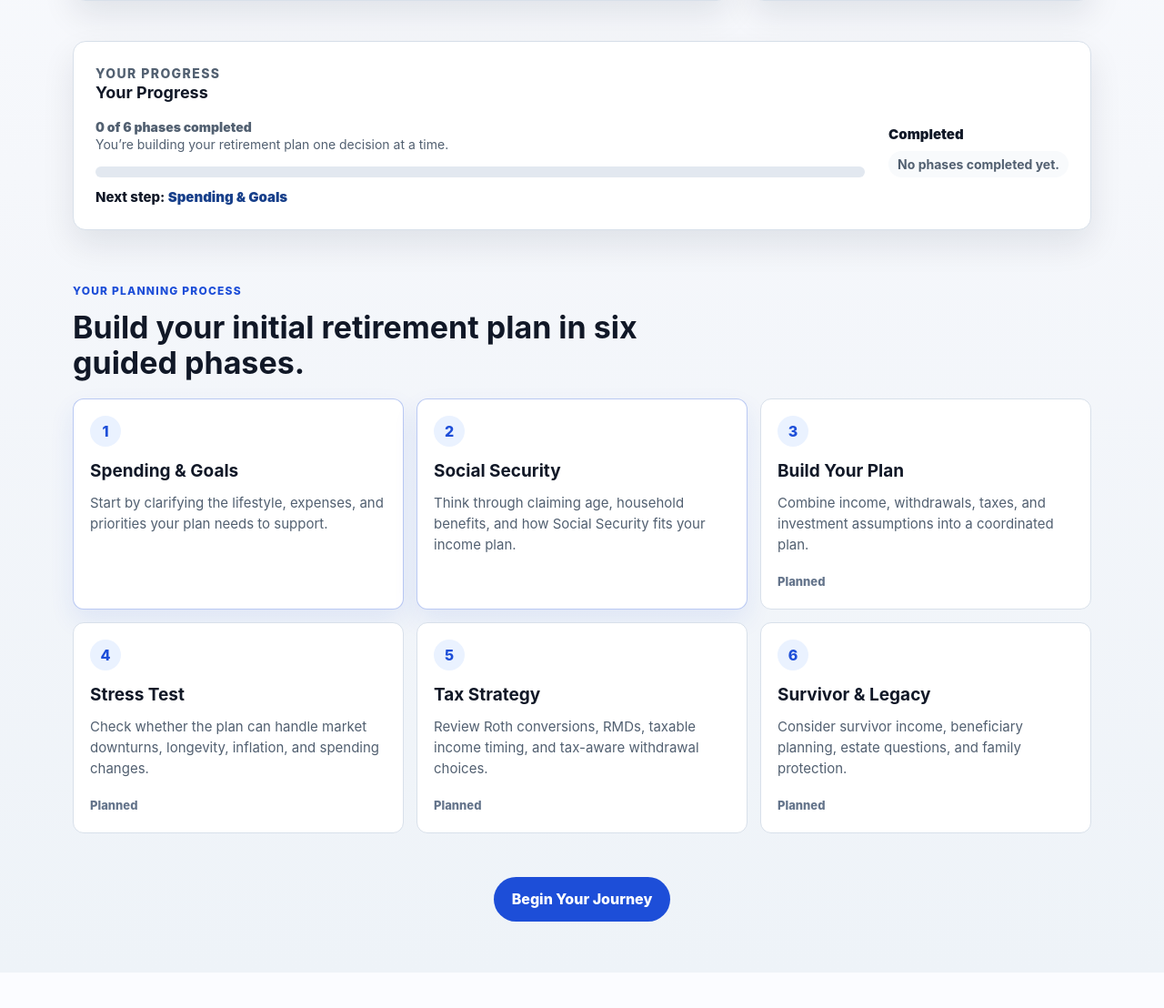
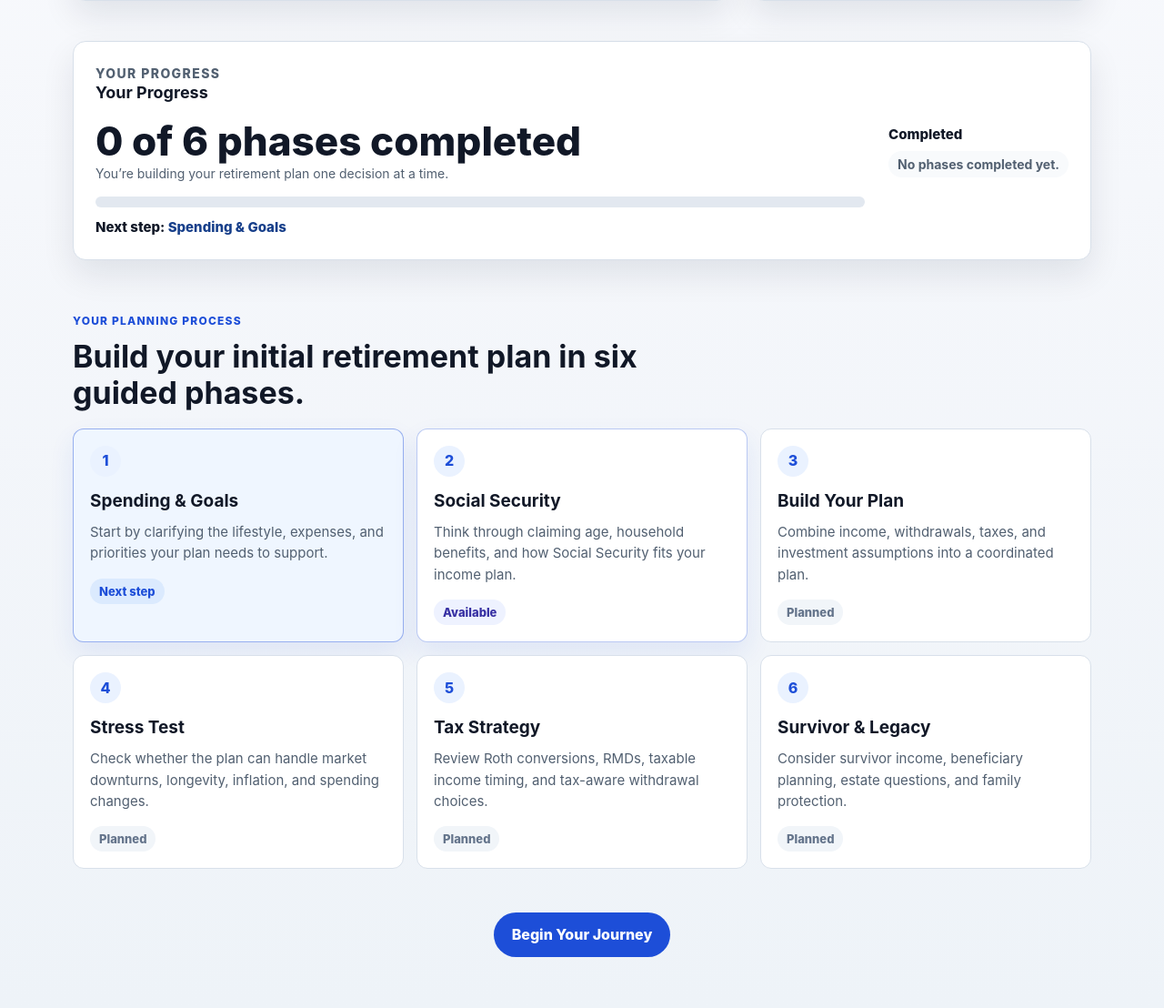
Before and after one commit to ronniebellie/xampp-php-project, a PHP site: page /journey.ronbelisle.com/index.php in a window 1280 px wide. Shown: the part 628-1736 px from the top of the page at 91% size. Before the commit the page ends 1697 px from the top, so only its background shows below. Run offline with PHP 8.4, Linux system fonts and the light colour scheme.

Commit message:
Refine Journey homepage progress states and CTAs

```diff
--- a/journey.ronbelisle.com/assets/css/journey.css
+++ b/journey.ronbelisle.com/assets/css/journey.css
@@ -326,6 +326,17 @@ h1 {
     background: #f7fdf9;
 }
 
+.phase-card.is-next-step {
+    border-color: rgba(29, 78, 216, 0.42);
+    background: #eff6ff;
+}
+
+.phase-card.is-planned {
+    border-color: var(--border);
+    background: var(--paper);
+    box-shadow: none;
+}
+
 .phase-card h3 {
     margin: 12px 0 8px;
     font-size: 19px;
@@ -347,11 +358,37 @@ h1 {
     font-weight: 850;
 }
 
-.phase-note {
+.phase-note,
+.phase-status {
     display: inline-flex;
+    align-items: center;
+    min-height: 28px;
+    padding: 4px 10px;
+    border-radius: 999px;
+    background: #f1f5f9;
+    color: #475569;
+    font-size: 13px;
+    font-weight: 850;
+}
+
+.phase-status.is-completed {
+    background: #dcfce7;
+    color: #166534;
+}
+
+.phase-status.is-next-step {
+    background: #dbeafe;
+    color: #1d4ed8;
+}
+
+.phase-status.is-available {
+    background: #eef2ff;
+    color: #3730a3;
+}
+
+.phase-status.is-planned {
+    background: #f1f5f9;
     color: #64748b;
-    font-size: 13px;
-    font-weight: 800;
 }
 
 .page-hero h1 {
@@ -861,10 +898,10 @@ h1 {
     grid-column: 1 / -1;
 }
 
-.progress-count {
-    color: var(--text);
+.journey-progress-summary .progress-count {
+    color: var(--text) !important;
     font-size: clamp(28px, 5vw, 44px);
-    font-weight: 900;
+    font-weight: 800 !important;
     line-height: 1.08;
 }
 
@@ -886,21 +923,21 @@ h1 {
     transition: width 0.2s ease;
 }
 
-.progress-next {
+.journey-progress-summary .progress-next {
     color: var(--text) !important;
     font-size: 15px !important;
-    font-weight: 850;
+    font-weight: 800 !important;
 }
 
-.progress-next span {
+.journey-progress-summary .progress-next span {
     color: var(--accent-strong);
-    font-weight: 900;
+    font-weight: 800;
 }
 
-.progress-card-completed h3 {
-    color: var(--text);
-    font-size: 15px;
-    font-weight: 900;
+.journey-progress-summary .progress-card-completed h3 {
+    color: var(--text) !important;
+    font-size: 15px !important;
+    font-weight: 800 !important;
 }
 
 .progress-card-completed {
--- a/journey.ronbelisle.com/assets/js/journey-progress.js
+++ b/journey.ronbelisle.com/assets/js/journey-progress.js
@@ -1,12 +1,12 @@
 (function () {
     var storageKey = 'rbJourneyProgressV1';
     var phases = [
-        { key: 'spending-goals', title: 'Spending & Goals', href: '/phases/spending-goals.php' },
-        { key: 'social-security', title: 'Social Security', href: '/phases/social-security.php' },
-        { key: 'build-your-plan', title: 'Build Your Plan', href: '/#build-your-plan' },
-        { key: 'stress-test', title: 'Stress Test', href: '/#stress-test' },
-        { key: 'tax-strategy', title: 'Tax Strategy', href: '/#tax-strategy' },
-        { key: 'survivor-legacy', title: 'Survivor & Legacy', href: '/#survivor-legacy' }
+        { key: 'spending-goals', title: 'Spending & Goals', href: '/phases/spending-goals.php', available: true },
+        { key: 'social-security', title: 'Social Security', href: '/phases/social-security.php', available: true },
+        { key: 'build-your-plan', title: 'Build Your Plan', href: '/#build-your-plan', available: false },
+        { key: 'stress-test', title: 'Stress Test', href: '/#stress-test', available: false },
+        { key: 'tax-strategy', title: 'Tax Strategy', href: '/#tax-strategy', available: false },
+        { key: 'survivor-legacy', title: 'Survivor & Legacy', href: '/#survivor-legacy', available: false }
     ];
 
     function readProgress() {
@@ -32,6 +32,40 @@
         return phases.find(function (phase) {
             return progress[phase.key] !== true;
         }) || null;
+    }
+
+    function recommendedAvailablePhase(progress) {
+        return phases.find(function (phase) {
+            return phase.available && progress[phase.key] !== true;
+        }) || null;
+    }
+
+    function lastAvailablePhase() {
+        var available = phases.filter(function (phase) {
+            return phase.available;
+        });
+        return available[available.length - 1] || phases[0];
+    }
+
+    function homepageCtaTarget(progress) {
+        var started = hasJourneyData(progress);
+        var recommended = recommendedAvailablePhase(progress);
+        if (!started) {
+            return {
+                href: phases[0].href,
+                label: 'Begin Your Journey'
+            };
+        }
+        if (recommended) {
+            return {
+                href: recommended.href,
+                label: 'Continue Your Journey'
+            };
+        }
+        return {
+            href: lastAvailablePhase().href,
+            label: 'Continue Your Journey'
+        };
     }
 
     function hasJourneyData(progress) {
@@ -62,7 +96,7 @@
         if (!summary) return;
 
         var completed = completedPhases(progress);
-        var recommended = recommendedPhase(progress);
+        var recommended = recommendedAvailablePhase(progress);
         var count = summary.querySelector('[data-journey-completed-count]');
         var completedList = summary.querySelector('[data-journey-completed-list]');
         var recommendedLabel = summary.querySelector('[data-journey-recommended-phase]');
@@ -105,14 +139,12 @@
         }
 
         if (recommendedLabel) {
-            recommendedLabel.textContent = recommended ? recommended.title : 'Initial Journey complete';
+            recommendedLabel.textContent = recommended ? recommended.title : 'Review Social Security';
         }
 
         if (recommendedLink) {
-            recommendedLink.href = recommended ? recommended.href : '/';
-            recommendedLink.textContent = journeyComplete
-                ? 'Review Your Retirement Plan'
-                : 'Continue Your Journey';
+            recommendedLink.href = recommended ? recommended.href : lastAvailablePhase().href;
+            recommendedLink.textContent = 'Continue Your Journey';
         }
 
         if (context) {
@@ -150,11 +182,33 @@
     }
 
     function renderPhaseStates(progress) {
+        var recommended = recommendedAvailablePhase(progress);
         document.querySelectorAll('[data-journey-phase]').forEach(function (element) {
             var key = element.getAttribute('data-journey-phase');
+            var phase = phases.find(function (item) {
+                return item.key === key;
+            });
             var complete = progress[key] === true;
             element.classList.toggle('is-complete', complete);
+            element.classList.toggle('is-next-step', !complete && recommended && recommended.key === key);
+            element.classList.toggle('is-planned', Boolean(phase && !phase.available));
             element.setAttribute('data-journey-complete', complete ? 'true' : 'false');
+            var phaseStatus = element.querySelector('[data-journey-phase-status]');
+            if (phaseStatus) {
+                if (complete) {
+                    phaseStatus.textContent = 'Completed';
+                    phaseStatus.className = 'phase-status is-completed';
+                } else if (recommended && recommended.key === key) {
+                    phaseStatus.textContent = 'Next step';
+                    phaseStatus.className = 'phase-status is-next-step';
+                } else if (phase && phase.available) {
+                    phaseStatus.textContent = 'Available';
+                    phaseStatus.className = 'phase-status is-available';
+                } else {
+                    phaseStatus.textContent = 'Planned';
+                    phaseStatus.className = 'phase-status is-planned';
+                }
+            }
             var statusElement = element.querySelector('[data-journey-record-status]');
             if (statusElement) {
                 var status = recordStatus(progress, key);
@@ -179,10 +233,12 @@
         renderSummary(progress);
         renderPhaseStates(progress);
         renderToolLaunchPanels(progress);
-        var startLink = document.querySelector('[data-journey-start-link]');
-        if (startLink) {
-            startLink.hidden = hasJourneyData(progress);
-        }
+        var ctaTarget = homepageCtaTarget(progress);
+        document.querySelectorAll('[data-journey-home-cta]').forEach(function (link) {
+            link.href = ctaTarget.href;
+            link.textContent = ctaTarget.label;
+            link.hidden = false;
+        });
     }
 
     function markComplete(key) {
--- a/journey.ronbelisle.com/index.php
+++ b/journey.ronbelisle.com/index.php
@@ -30,7 +30,7 @@ $page_title = 'Your Retirement Planning Journey';
                         <p>This guided six-phase Journey helps you build your initial retirement plan one decision at a time.</p>
                         <p>When your initial plan is complete, you can return to review it and keep it current as your life changes.</p>
                     </div>
-                    <a class="primary-action" href="/phases/spending-goals.php" data-journey-start-link>Begin Your Journey</a>
+                    <a class="primary-action" href="/phases/spending-goals.php" data-journey-home-cta>Begin Your Journey</a>
                 </div>
 
                 <aside class="phase-overview" aria-label="Journey phases overview">
@@ -89,45 +89,47 @@ $page_title = 'Your Retirement Planning Journey';
                         <span class="phase-number">1</span>
                         <h3>Spending &amp; Goals</h3>
                         <p>Start by clarifying the lifestyle, expenses, and priorities your plan needs to support.</p>
+                        <span class="phase-status" data-journey-phase-status>Next step</span>
                     </article>
 
                     <article class="phase-card is-available" id="social-security" data-journey-phase="social-security">
                         <span class="phase-number">2</span>
                         <h3>Social Security</h3>
                         <p>Think through claiming age, household benefits, and how Social Security fits your income plan.</p>
+                        <span class="phase-status" data-journey-phase-status>Available</span>
                     </article>
 
                     <article class="phase-card" id="build-your-plan" data-journey-phase="build-your-plan">
                         <span class="phase-number">3</span>
                         <h3>Build Your Plan</h3>
                         <p>Combine income, withdrawals, taxes, and investment assumptions into a coordinated plan.</p>
-                        <span class="phase-note">Planned</span>
+                        <span class="phase-status" data-journey-phase-status>Planned</span>
                     </article>
 
                     <article class="phase-card" id="stress-test" data-journey-phase="stress-test">
                         <span class="phase-number">4</span>
                         <h3>Stress Test</h3>
                         <p>Check whether the plan can handle market downturns, longevity, inflation, and spending changes.</p>
-                        <span class="phase-note">Planned</span>
+                        <span class="phase-status" data-journey-phase-status>Planned</span>
                     </article>
 
                     <article class="phase-card" id="tax-strategy" data-journey-phase="tax-strategy">
                         <span class="phase-number">5</span>
                         <h3>Tax Strategy</h3>
                         <p>Review Roth conversions, RMDs, taxable income timing, and tax-aware withdrawal choices.</p>
-                        <span class="phase-note">Planned</span>
+                        <span class="phase-status" data-journey-phase-status>Planned</span>
                     </article>
 
                     <article class="phase-card" id="survivor-legacy" data-journey-phase="survivor-legacy">
                         <span class="phase-number">6</span>
                         <h3>Survivor &amp; Legacy</h3>
                         <p>Consider survivor income, beneficiary planning, estate questions, and family protection.</p>
-                        <span class="phase-note">Planned</span>
+                        <span class="phase-status" data-journey-phase-status>Planned</span>
                     </article>
                 </div>
 
                 <div class="phase-overview-cta">
-                    <a class="primary-action" href="/phases/spending-goals.php">Begin Your Journey</a>
+                    <a class="primary-action" href="/phases/spending-goals.php" data-journey-home-cta>Begin Your Journey</a>
                 </div>
             </div>
         </section>
```
